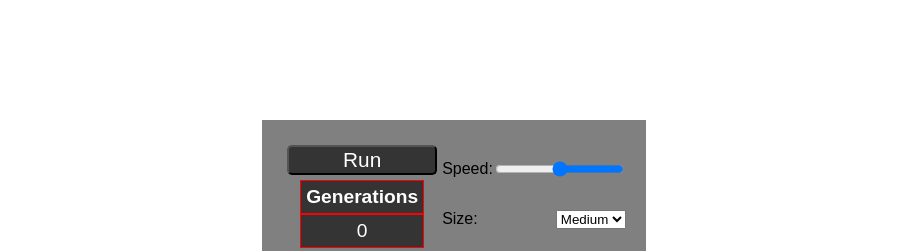
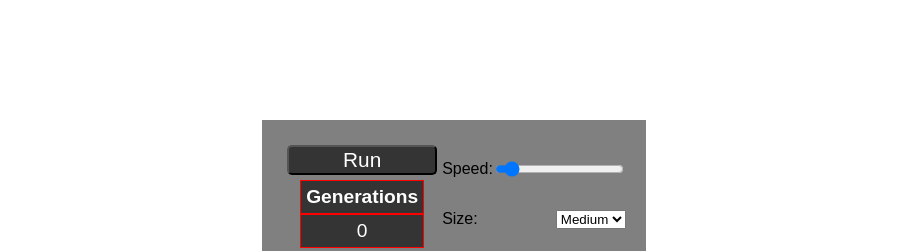
Before and after one commit to oliverdudman/react-game-of-life-fcc, a React app in the folder app/: page / in a window 1280 px wide. Shown: the top 251 px of the page, without its empty margins (186-1093 px from the left). Built offline with nearby package versions, Linux system fonts and the light colour scheme.

Commit message:
make slider accessible to keyboard users and non-linear

```diff
--- a/app/src/App.js
+++ b/app/src/App.js
@@ -80,13 +80,15 @@ function Dropdown(props) {
 }
 
 function Range(props) {
+  console.log(props.curValue);
   return (
     <input
       className="slider"
       type="range"
-      min="5"
-      max="1000"
-      value={props.curValue}
+      min="1"
+      max="6"
+      step="0.1"
+      value={Math.log(2000 / props.curValue)}
       onChange={props.handleChange}
     />
   )
@@ -259,7 +261,9 @@ class App extends Component {
   }
 
   handleChangeSpeed(e) {
-    let speed = e.target.value;
+    // allows keyboard input on slider for accessibility
+    let speed = 2000 / Math.exp(e.target.value);
+    console.log(speed);
     if (this.runInterval) {
       this.runLifecycle(speed);
       this.setState({curSpeed: speed});
--- a/app/src/scss/modules/_controls.scss
+++ b/app/src/scss/modules/_controls.scss
@@ -45,10 +45,6 @@
   color: $font-color;
 }
 
-.slider {
-  direction: rtl;
-}
-
 .generations-display {
   border-spacing: 0;
 
```
